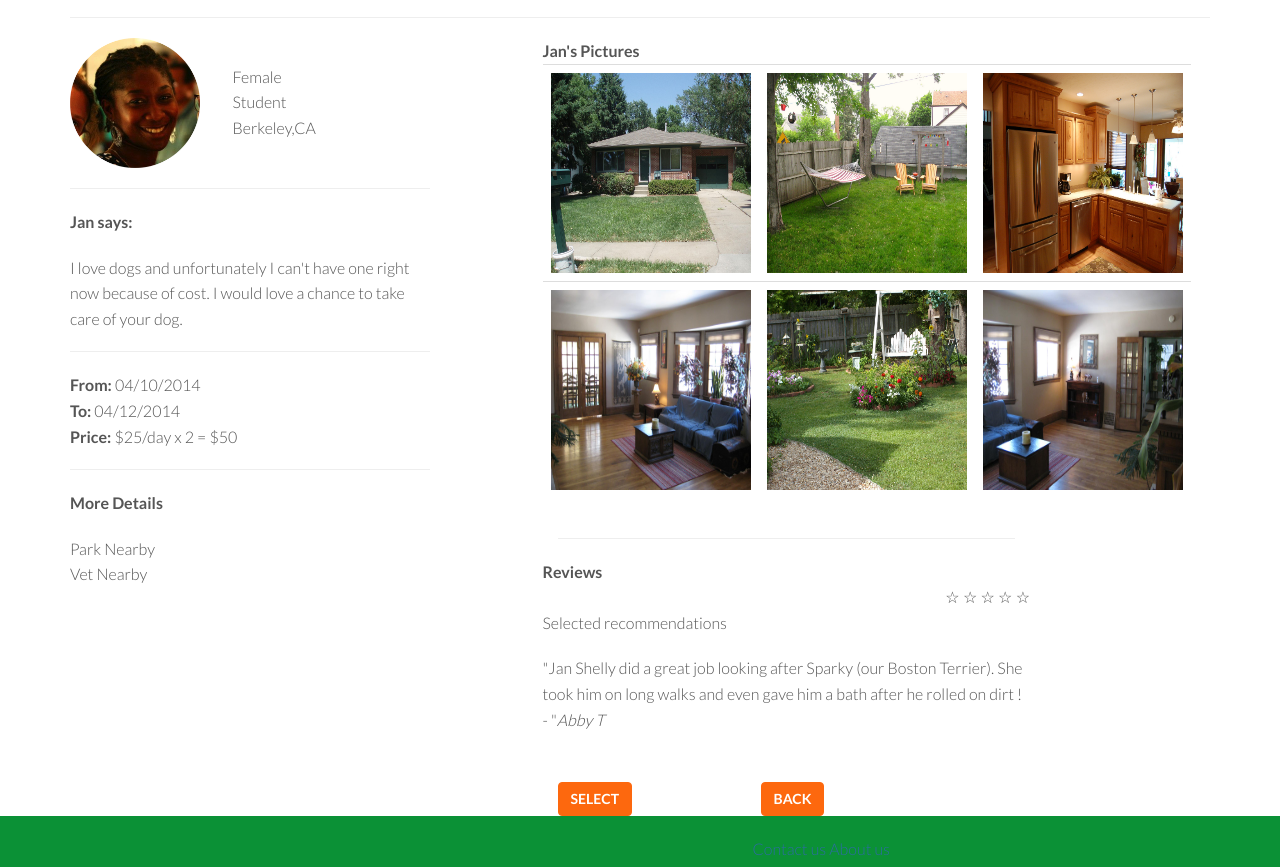
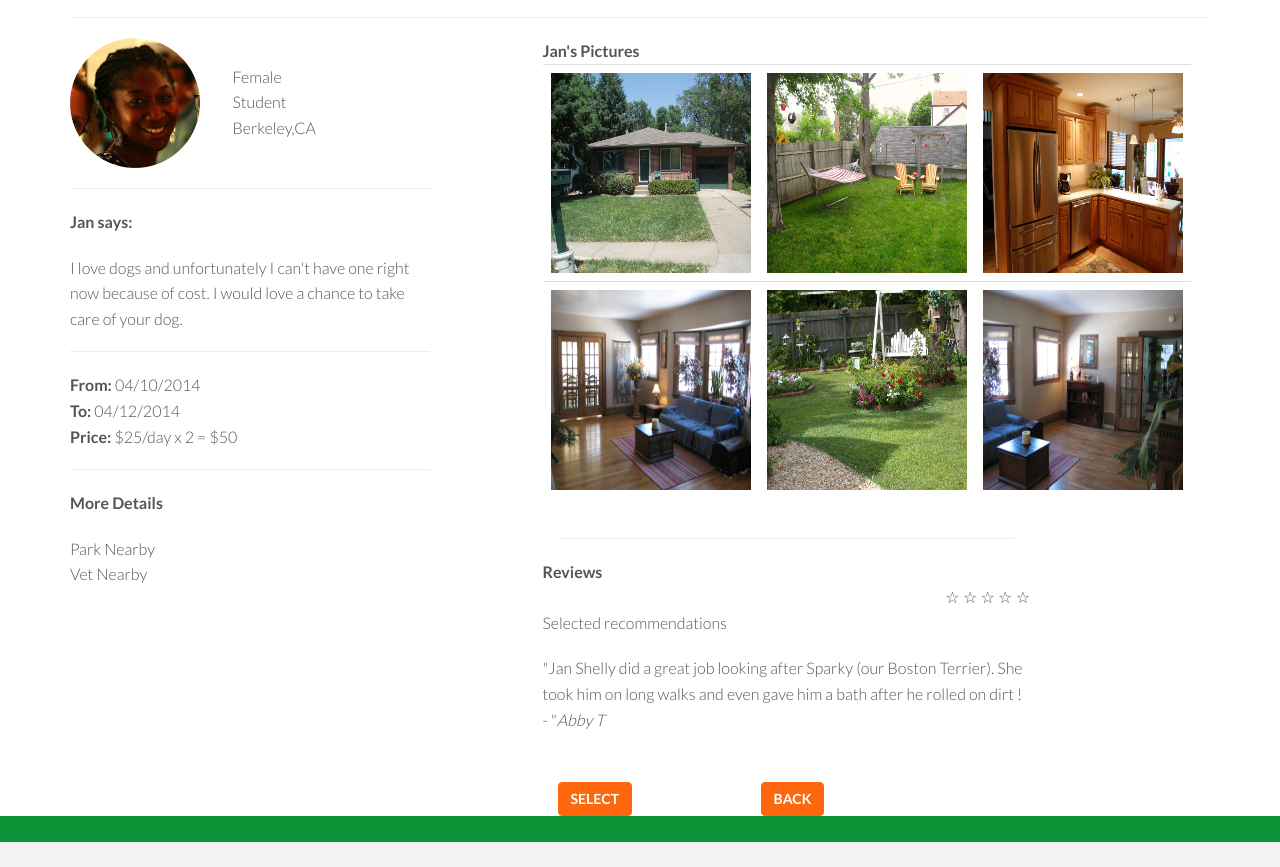
Before and after one commit to tdas/cannycare, a plain HTML site: page details.html in a window 1280 px wide. Shown: the part 182-1049 px from the top of the page. After the commit the page ends 1024 px from the top, so only its background shows below. Drawn offline with nearby package versions, Linux system fonts and the light colour scheme.

Commit message:
Update details.html
Removing lower links

```diff
--- a/details.html
+++ b/details.html
@@ -230,8 +230,6 @@
 
 			</div>
 			<div class="col-lg-4">
-			<a href="">Contact us</a>
-			<a href="">About us</a>
 			</div>
 		</div>
 	</div>
```
